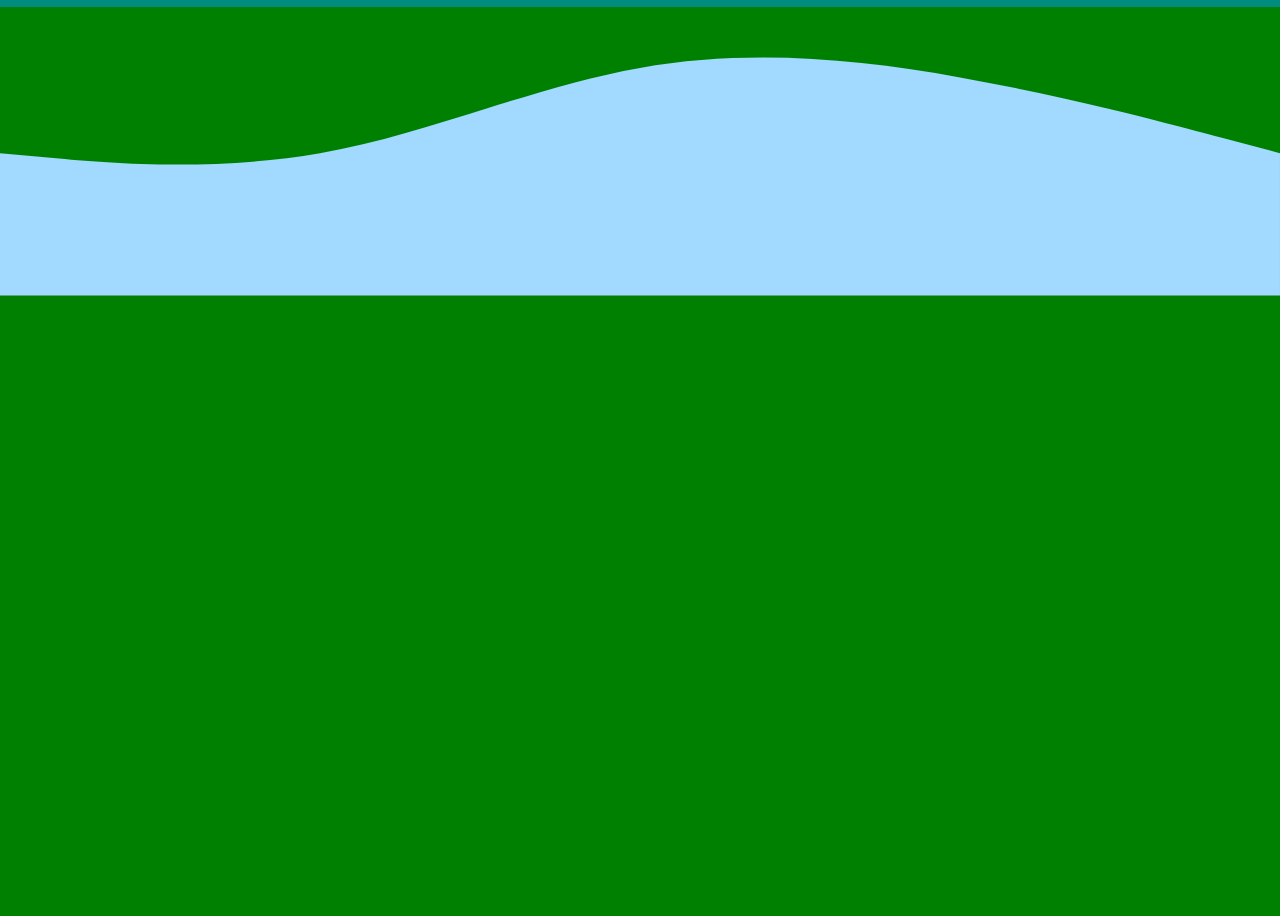
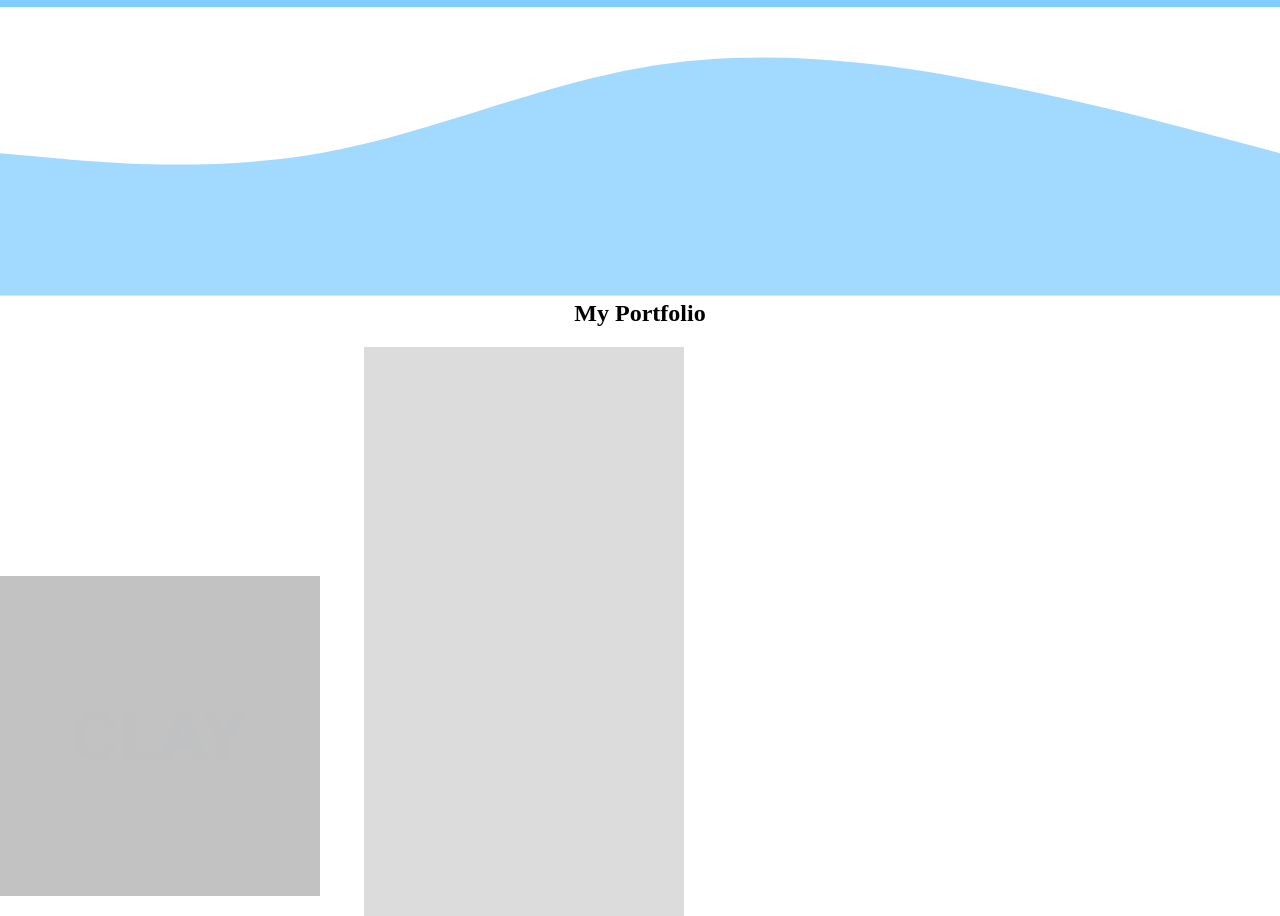
Before and after one commit to aliabdellatif0/Ali-Portfolio, a plain HTML site: page index.html in a window 1280 px wide. Shown: the part 655-1571 px from the top of the page. Before the commit the page ends 955 px from the top, so only its background shows below. Drawn offline with Linux system fonts and the light colour scheme.

Commit message:
trying to overlap images

```diff
--- a/index.html
+++ b/index.html
@@ -43,5 +43,16 @@
   <svg xmlns="http://www.w3.org/2000/svg" viewBox="0 0 1440 320">
     <path fill="#a2d9ff" fill-opacity="1" d="M0,160L60,165.3C120,171,240,181,360,160C480,139,600,85,720,64C840,43,960,53,1080,74.7C1200,96,1320,128,1380,144L1440,160L1440,320L1380,320C1320,320,1200,320,1080,320C960,320,840,320,720,320C600,320,480,320,360,320C240,320,120,320,60,320L0,320Z"></path>
   </svg>
+
+  <h2 class="portfolio-head"> My Portfolio</h2>
+
+  <div class="proj">
+
+    <img src="images/grey_rectangle.jpeg" class="gallery_img" alt="Image 1">
+    <img src="images/lightgray.png" class="gallery_img2" alt="Image 2">
+
+  </div>
+
+
 </body>
 </html>
--- a/styles/main.scss
+++ b/styles/main.scss
@@ -4,9 +4,7 @@
     box-sizing: border-box;
 }
 
-body {
-    background-color: green;
-  }
+
 
 body > .gallery{
     display: grid;
@@ -28,3 +26,29 @@ body > .gallery >img {
     display: flex;
     align-items: center;
 }
+
+.portfolio-head{
+    display: flex;
+    text-align: center;
+    justify-content: center;
+}
+
+
+
+
+
+.gallery_img{
+    width: 25%;
+    position: relative;
+    top: 0;
+    left: 0;
+
+}
+
+.gallery_img2{
+    width: 25%;
+    position: relative;
+    top: 20px;
+    left: 40px;
+
+}
```
Also changed, not shown: images/grey_rectangle.jpeg (added), images/lightgray.png (added), styles/main.css, 2 other files.
